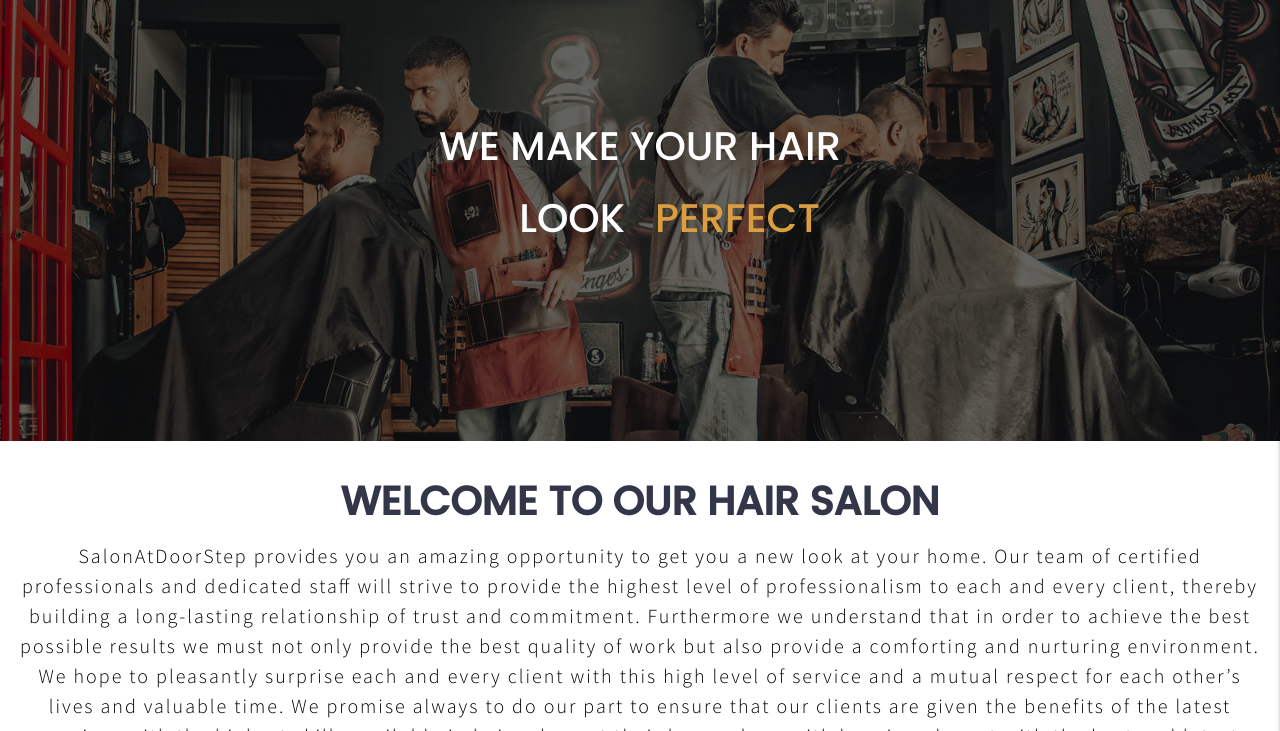
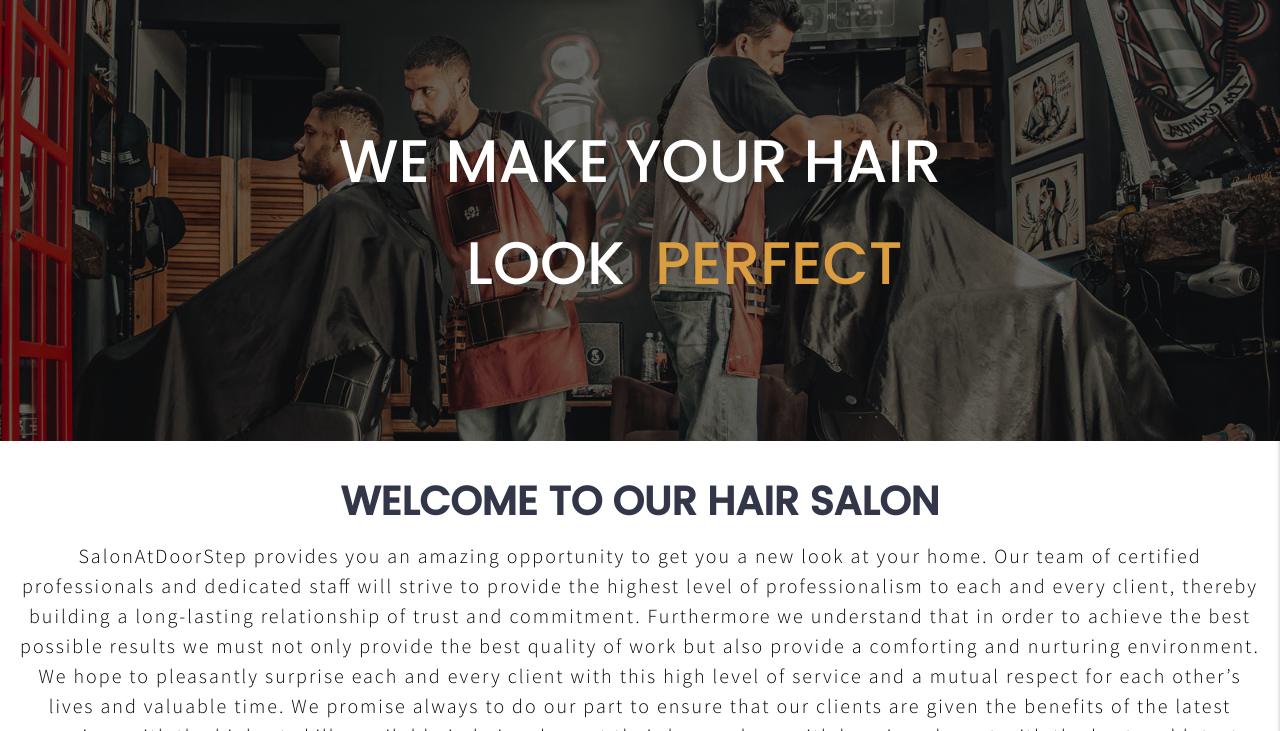
Before and after one commit to prateek1406/SalonAtHome, a plain HTML site: page index.html in a window 1280 px wide. Shown: the part 69-800 px from the top of the page. Drawn offline with nearby package versions, Linux system fonts and the light colour scheme; some icons are missing.

Commit message:
update in font

```diff
--- a/index.html
+++ b/index.html
@@ -70,7 +70,7 @@ html {
 .text
 {
       text-align:center;
-        font-size:40px;
+        font-size:60px;
         color:white;
         margin-top:10%;
         position:relative;
@@ -79,20 +79,22 @@ html {
 .text1
 {
     text-align:right;
-    font-size:40px;
+    font-size:60px;
     color:white;
     margin-top:2%;
     position:relative;
     text-shadow:3px 4px 6px rgba(45, 45, 45, 0.15);
+    /* margin-right:10px; */
 
 }
 .text2
 {
     text-align:left;
-    font-size:40px;
+    font-size:60px;
     color:#da9d40;
     margin-top:2%;;
     position: relative;
+    /* margin-right:50px; */
     text-shadow:3px 4px 6px rgba(45, 45, 45, 0.15);
 }
 @media (max-width: 575.98px) {
@@ -140,6 +142,7 @@ html {
                 <li><a href="#top" style="color:white;margin-right:15px;font-size:20px;font-weight:bold;font-style:normal;">Home</a></li>
                 <li><a href="#about" style="color:white;margin-right:15px;font-size:20px;font-weight:bold;font-style:normal;">About Us</a></li>
                 <li><a href="#services" style="color:white;margin-right:15px;font-size:20px;font-weight:bold;font-style:normal;">Services</a></li>
+                <!-- <li><a href="#footer" style="color:white;margin-right:15px;font-size:20px;font-weight:bold;font-style:normal;">Book Now</a></li> -->
                 <li><a href="#footer" style="color:white;margin-right:15px;font-size:20px;font-weight:bold;font-style:normal;">Contact</a></li>
             </ul>
         </div>
@@ -161,7 +164,7 @@ html {
         </div>
     </div>
 </div>
-<div class="container-fluid" style="font-style:normal;">
+<div class="container-fluid" id="about" style="font-style:normal;">
     <div class="row">
         <div class="col-12">
            <div style="margin-top:30px;color:#323648;font-weight:bold;font-size:40px;text-align:center;font-family: 'Poppins', sans-serif;">WELCOME TO OUR HAIR SALON</div>
@@ -194,7 +197,7 @@ html {
          </div>
     </div>
 </div>
-<div class="container-fluid"id="about" style="background:#f6f6f6;margin-top:50px;font-family: 'Poppins', sans-serif;font-style:normal;">
+<div class="container-fluid"  style="background:#f6f6f6;margin-top:50px;font-family: 'Poppins', sans-serif;font-style:normal;">
     <div class="row">
         <div class="col-lg-7 col-xs-12">
             <div class="row">
```
